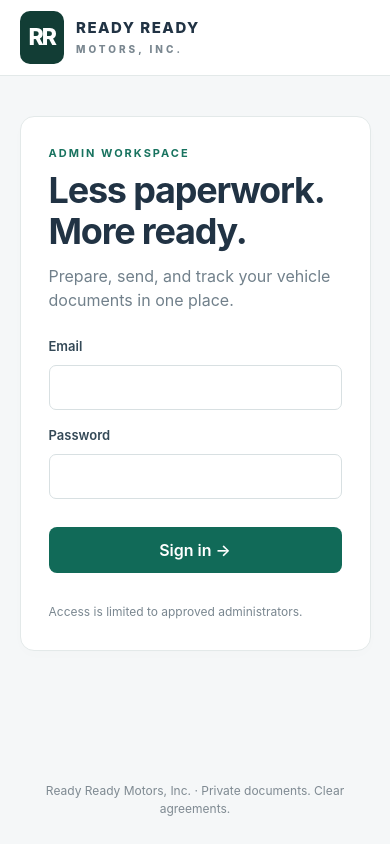
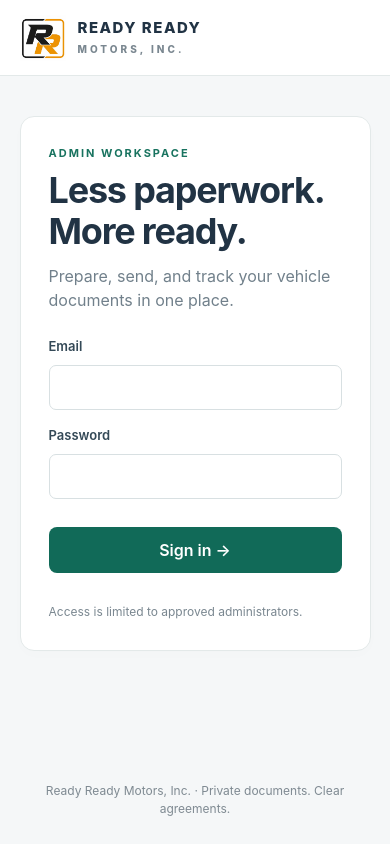
Before and after one commit to readyreadymotors9999/esign, a React (Vite) app: page / in a window 390 px wide. Built offline with nearby package versions, Linux system fonts and the light colour scheme; no server answers.

Commit message:
Use uploaded company logo in header and browser icon

```diff
--- a/index.html
+++ b/index.html
@@ -1 +1,14 @@
-<!doctype html><html lang="en"><head><meta charset="UTF-8"><meta name="viewport" content="width=device-width,initial-scale=1"><meta name="referrer" content="no-referrer"><title>Ready Ready Motors | eSign</title></head><body><div id="root"></div><script type="module" src="/src/main.tsx"></script></body></html>
+<!doctype html>
+<html lang="en">
+  <head>
+    <meta charset="UTF-8" />
+    <meta name="viewport" content="width=device-width,initial-scale=1" />
+    <meta name="referrer" content="no-referrer" />
+    <link rel="icon" type="image/jpeg" href="/r_logo.jpg" />
+    <title>Ready Ready Motors | eSign</title>
+  </head>
+  <body>
+    <div id="root"></div>
+    <script type="module" src="/src/main.tsx"></script>
+  </body>
+</html>
--- a/src/main.tsx
+++ b/src/main.tsx
@@ -5,6 +5,7 @@ import { api, configured, supabase } from "./api";
 import Admin from "./Admin";
 import { Pdf } from "./Pdf";
 import { Signature, type SignatureMethod } from "./Signature";
+import companyLogo from "../r_logo.jpg";
 import "./style.css";
 function App() {
   const [session, setSession] = useState<Session | null>(null);
@@ -26,7 +27,13 @@ function App() {
     <>
       <header>
         <a href="#" className="brand">
-          <span className="brand-icon">RR</span>
+          <img
+            className="brand-logo"
+            src={companyLogo}
+            alt="Ready Ready Motors company logo"
+            width={54}
+            height={54}
+          />
           <span>
             READY READY<small>MOTORS, INC.</small>
           </span>
--- a/src/style.css
+++ b/src/style.css
@@ -80,13 +80,12 @@ header {
   font-size: 10px;
   margin-top: 7px;
 }
-.brand-icon {
-  background: #123d35;
-  border-radius: 10px;
-  color: white;
-  padding: 14px 9px;
-  letter-spacing: -2px;
-  font-size: 23px;
+.brand-logo {
+  width: 54px;
+  height: 54px;
+  object-fit: contain;
+  display: block;
+  flex-shrink: 0;
 }
 .header-note {
   margin-left: auto;
@@ -770,3 +769,10 @@ main {
     display: none;
   }
 }
+
+@media (max-width: 700px) {
+  .brand-logo {
+    width: 46px;
+    height: 46px;
+  }
+}
```
Also changed, not shown: 1 other file (tests, documents, lock files or other folders).
